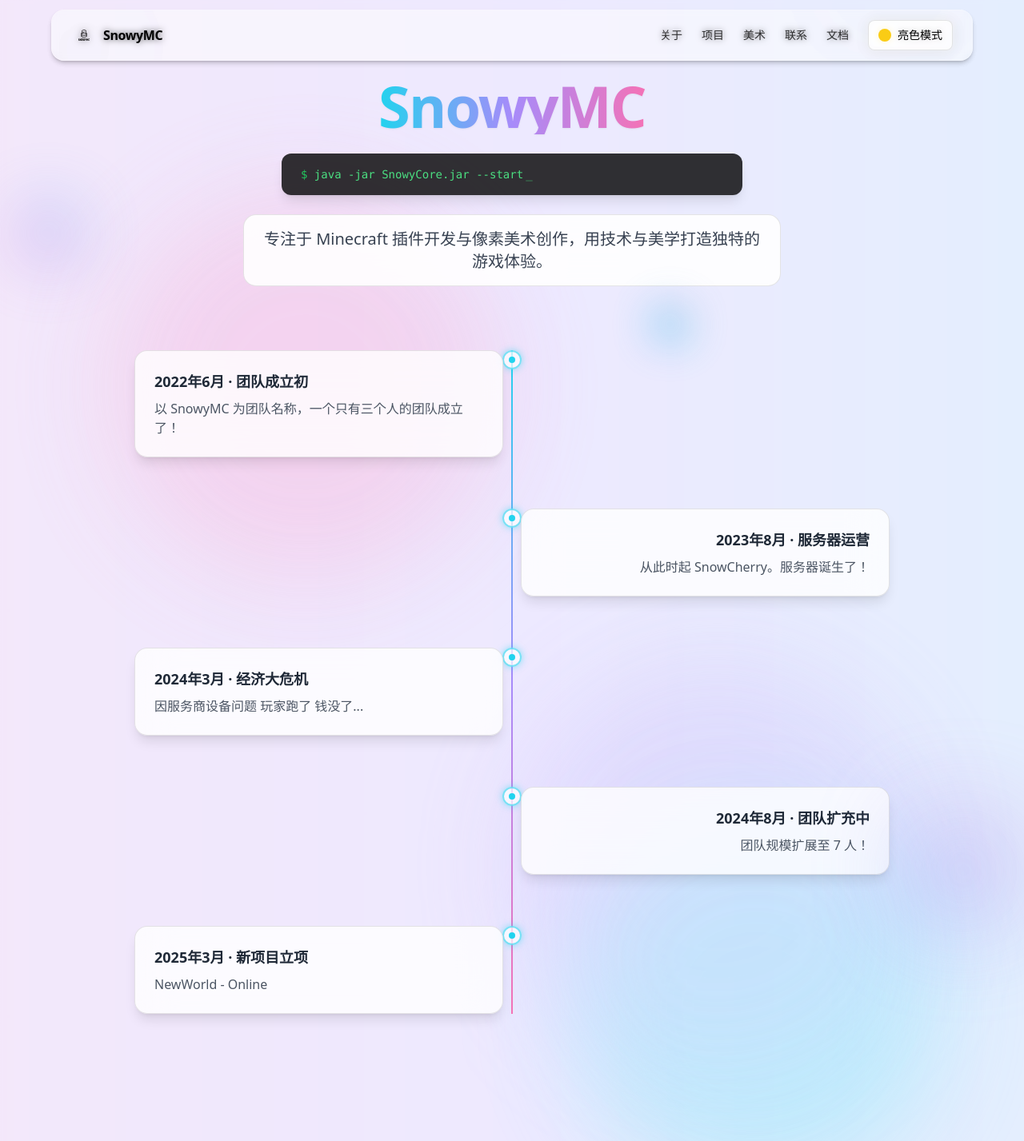
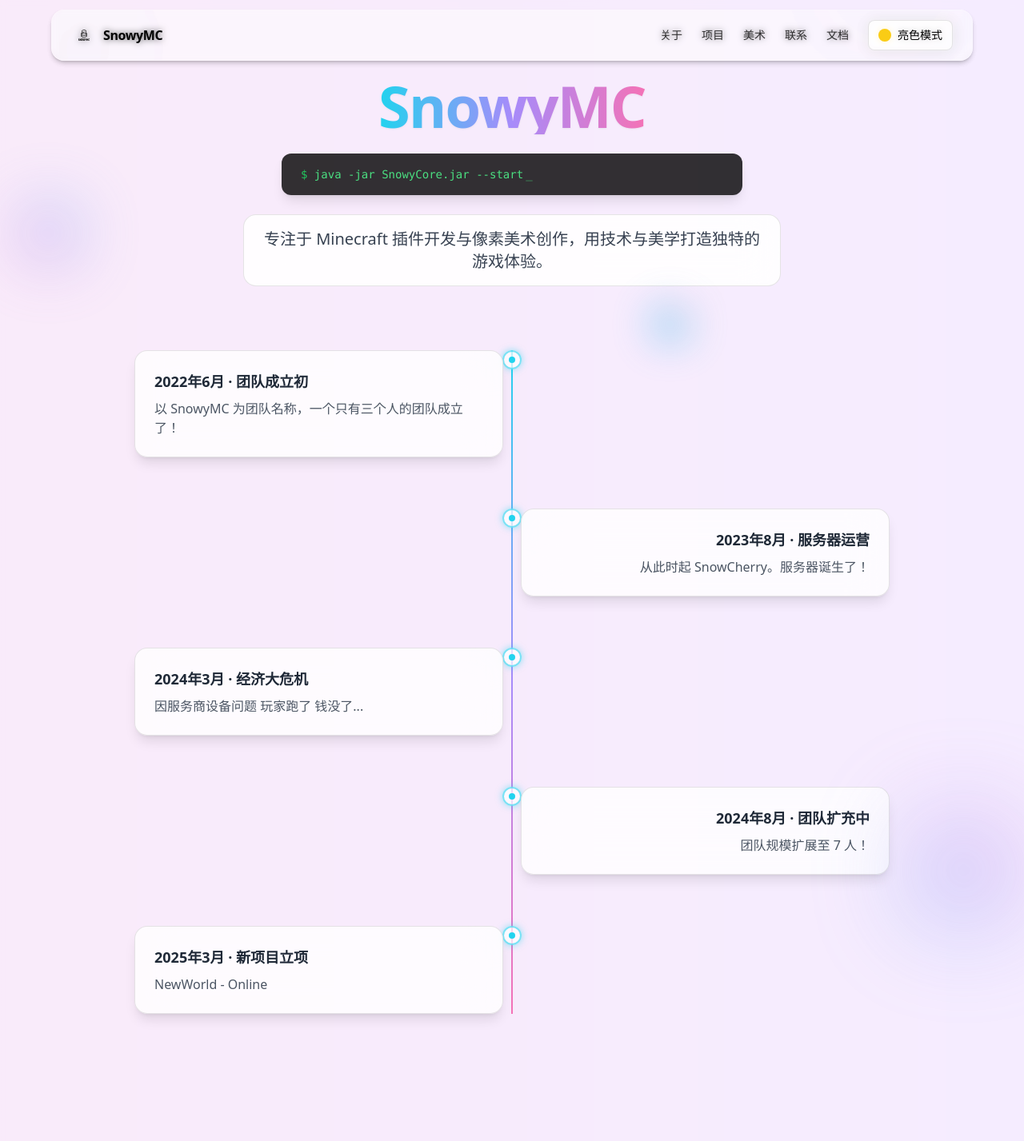
Before and after one commit to mincHR549/snowymc-website, a Next.js app: page / in a window 1280 px wide. Shown: the top 1427 px of the page at 80% size. Built offline with nearby package versions, Linux system fonts and the light colour scheme.

Commit message:
Refactor Background component with updated layers

```diff
--- a/components/Background.tsx
+++ b/components/Background.tsx
@@ -1,43 +1,38 @@
 export default function Background() {
   return (
     <div className="absolute inset-0 -z-20 overflow-hidden">
-      {/* 🌈 1️⃣ 柔和动态渐变层 */}
-      <div
-        className="absolute inset-0 bg-[length:300%_300%]
-                   bg-gradient-to-r from-pink-300 via-violet-300 to-cyan-300
-                   dark:from-[#0f172a] dark:via-[#312e81] dark:to-[#0f172a]
-                   animate-gradient-x"
-      ></div>
+      {/* 1. 动态渐变层 */}
+      <div className="absolute inset-0 bg-gradient-to-r from-pink-300 via-purple-300 to-cyan-300
+                      bg-400% animate-gradient dark:hidden"></div>
 
-      {/* 🌫️ 2️⃣ 半透明雾面层 */}
-      <div
-        className="absolute inset-0 bg-white/70 dark:bg-black/40
-                   backdrop-blur-[2px] dark:backdrop-blur-[2px]
-                   will-change-[backdrop-filter,opacity]"
-      ></div>
+      {/* 暗色模式下的动态渐变 */}
+      <div className="hidden dark:block absolute inset-0
+                bg-gradient-to-r from-slate-800 via-violet-700 to-zinc-800
+                bg-400% animate-gradient opacity-70"></div>
 
-      {/* 💫 3️⃣ 柔光漂浮层 */}
-      <div className="absolute inset-0 pointer-events-none opacity-80 dark:opacity-60">
-        <div
-          className="absolute top-[15%] left-[10%] w-[38vmax] h-[38vmax]
-                     rounded-full bg-pink-300/40 dark:bg-pink-500/25
-                     blur-3xl animate-float-slow mix-blend-screen"
-        ></div>
+      {/* 2. 半透明背景层 */}
+      <div className="absolute inset-0 bg-white/75 backdrop-blur-sm
+                dark:bg-black/40 dark:backdrop-blur-sm"></div>
 
-        <div
-          className="absolute bottom-[10%] right-[8%] w-[36vmax] h-[36vmax]
-                     rounded-full bg-cyan-300/40 dark:bg-cyan-400/20
-                     blur-3xl animate-float-slower mix-blend-screen"
-          style={{ animationDelay: "2.5s" }}
-        ></div>
+      {/* 3. 光晕层 */}
+      <div className="absolute inset-0 -z-10">
+        <div className="absolute top-20 left-16 w-[42vmax] h-[42vmax]
+                        rounded-full blur-3xl animate-float
+                        bg-pink-300/50 mix-blend-multiply
+                        dark:bg-pink-500/30 dark:mix-blend-screen"></div>
 
-        <div
-          className="absolute top-1/2 left-1/2 -translate-x-1/2 -translate-y-1/2
-                     w-[40vmax] h-[40vmax] rounded-full
-                     bg-violet-300/35 dark:bg-violet-500/20
-                     blur-3xl animate-float-slowest mix-blend-screen"
-          style={{ animationDelay: "4s" }}
-        ></div>
+        <div className="absolute bottom-24 right-16 w-[38vmax] h-[38vmax]
+                        rounded-full blur-3xl animate-float
+                        bg-cyan-300/50 mix-blend-multiply
+                        dark:bg-cyan-400/25 dark:mix-blend-screen"
+             style={{ animationDelay: "0.6s" }}></div>
+
+        <div className="absolute top-1/2 left-1/2 w-[34vmax] h-[34vmax]
+                        -translate-x-1/2 -translate-y-1/2
+                        rounded-full blur-3xl animate-float
+                        bg-purple-300/40 mix-blend-multiply
+                        dark:bg-violet-500/25 dark:mix-blend-screen"
+             style={{ animationDelay: "1.2s" }}></div>
       </div>
     </div>
   );
```
